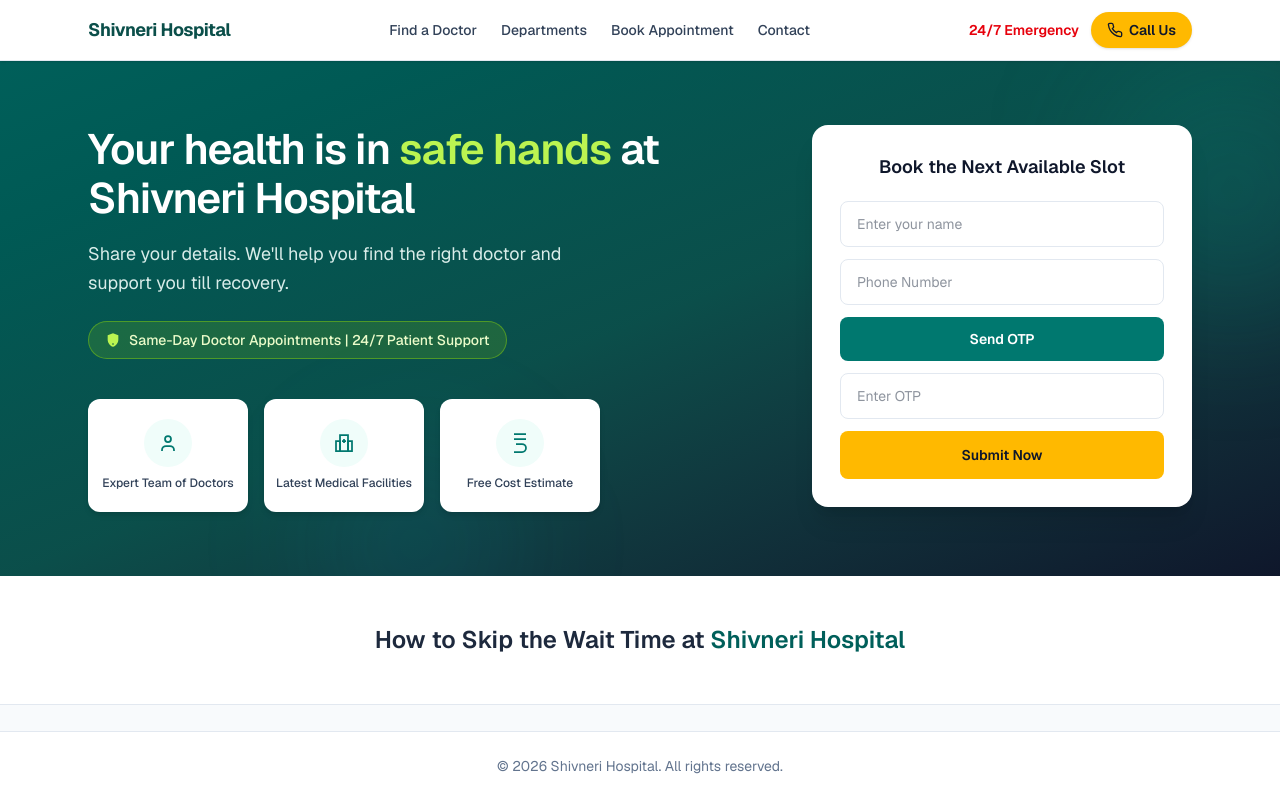
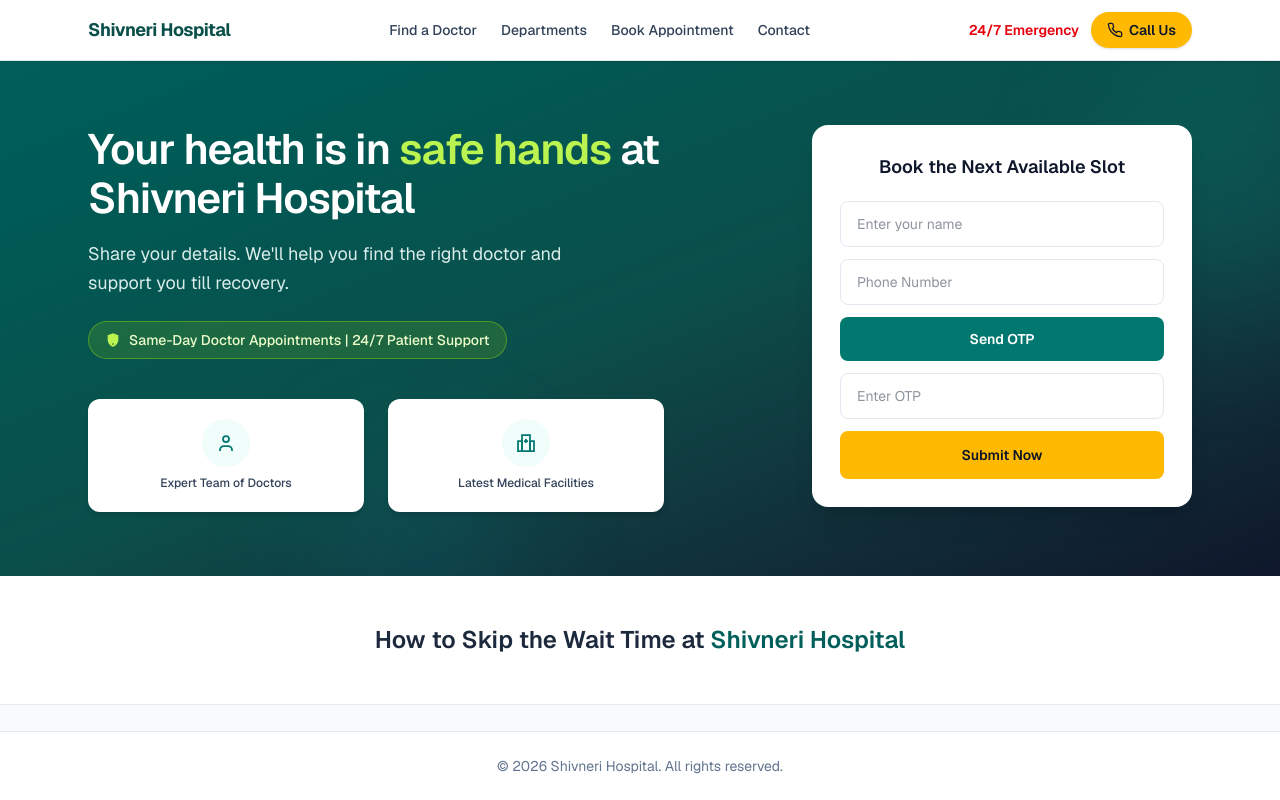
Before and after one commit to rp98nt/shivnerihospital, a Next.js app: page / in a window 1280 px wide. Built offline with nearby package versions, Linux system fonts and the light colour scheme.

Commit message:
fix(home): remove cost estimate card and balance feature cards

```diff
--- a/components/home-hero.tsx
+++ b/components/home-hero.tsx
@@ -38,7 +38,7 @@ export function HomeHero() {
                 Same-Day Doctor Appointments | 24/7 Patient Support
               </div>
 
-              <div className="mt-10 grid grid-cols-3 gap-3 sm:max-w-lg sm:gap-4">
+              <div className="mt-10 grid max-w-md grid-cols-2 gap-4 sm:max-w-xl sm:gap-6">
                 <FeatureCard
                   icon={<DoctorIcon />}
                   label="Expert Team of Doctors"
@@ -47,7 +47,6 @@ export function HomeHero() {
                   icon={<FacilityIcon />}
                   label="Latest Medical Facilities"
                 />
-                <FeatureCard icon={<RupeeIcon />} label="Free Cost Estimate" />
               </div>
             </div>
 
@@ -122,11 +121,11 @@ function FeatureCard({
   label: string;
 }) {
   return (
-    <div className="flex flex-col items-center rounded-xl bg-white px-2 py-4 text-center shadow-md sm:px-3 sm:py-5">
+    <div className="flex w-full flex-col items-center rounded-xl bg-white px-3 py-4 text-center shadow-md sm:px-4 sm:py-5">
       <div className="flex h-11 w-11 items-center justify-center rounded-full bg-teal-50 text-teal-700 sm:h-12 sm:w-12">
         {icon}
       </div>
-      <p className="mt-2 text-[10px] font-medium leading-snug text-slate-700 sm:text-xs">
+      <p className="mt-2 text-xs font-medium leading-snug text-slate-700">
         {label}
       </p>
     </div>
@@ -159,11 +158,3 @@ function FacilityIcon() {
     </svg>
   );
 }
-
-function RupeeIcon() {
-  return (
-    <svg className="h-6 w-6" viewBox="0 0 24 24" fill="none" stroke="currentColor" strokeWidth="1.75" aria-hidden>
-      <path d="M6 3h12M6 8h12M8 13h6a4 4 0 0 1 0 8H6" />
-    </svg>
-  );
-}
```
